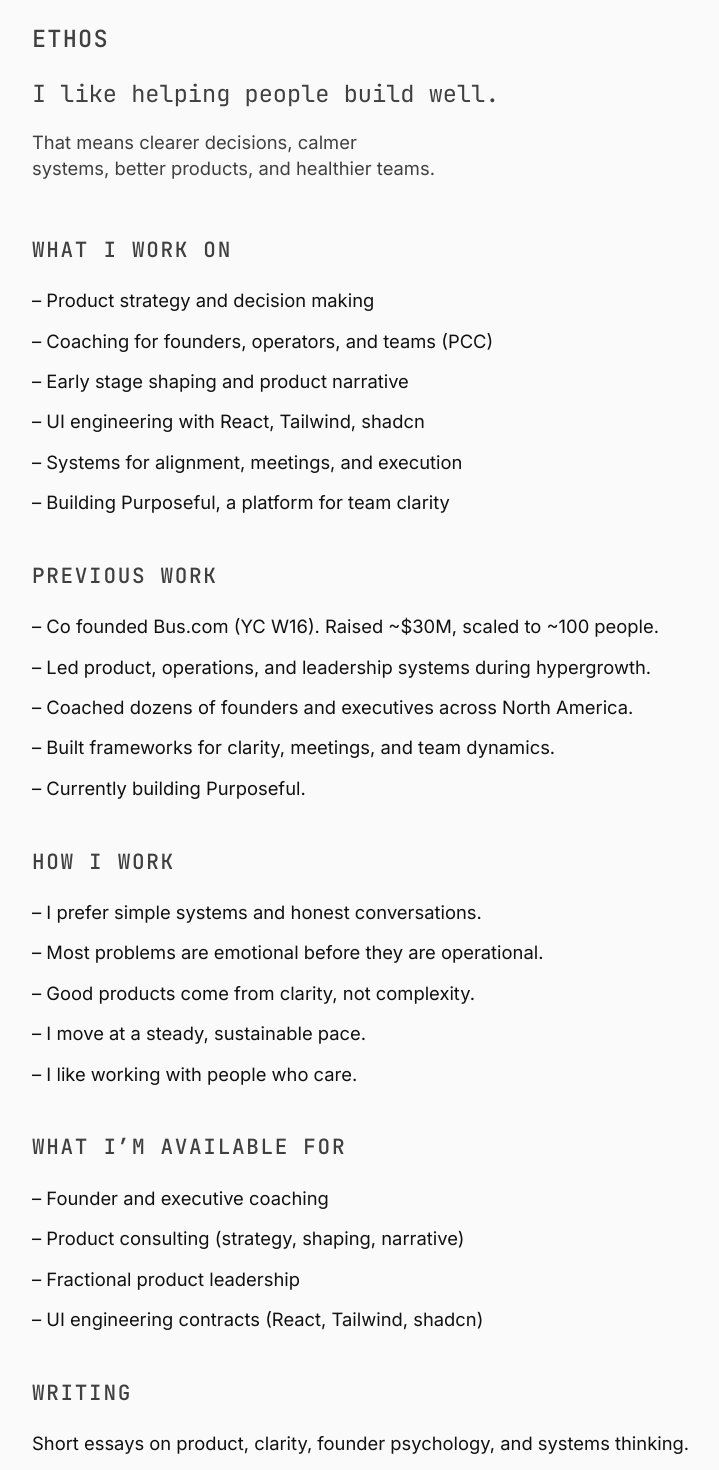
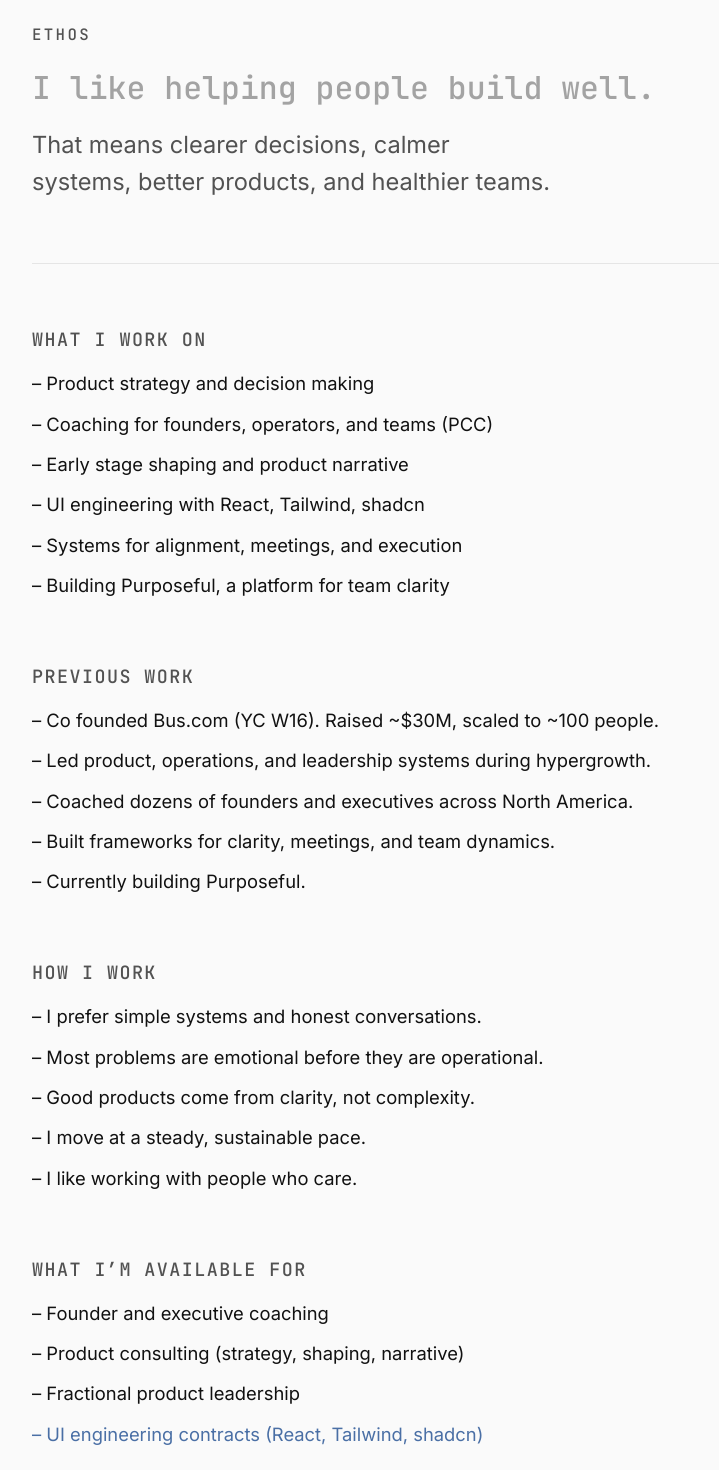
Before and after one commit to kysebo/boulay-site, a Next.js app: page / in a window 1280 px wide. Shown: the part 60-1530 px from the top of the page, without its empty margins (31-750 px from the left). Built offline with nearby package versions, Linux system fonts and the light colour scheme.

Commit message:
homepage changes

```diff
--- a/app/globals.css
+++ b/app/globals.css
@@ -49,10 +49,32 @@ body {
 /* Basic link styling to match your muted blue */
 a {
   color: #4a6fa5;
+  position: relative;
+  text-decoration: none;
+  display: inline-block;
+  padding-bottom: 2px;
+  transition: all 0.2s ease;
+  margin-bottom: 2px;
+  line-height: 1.2;
+  vertical-align: middle;
+  text-underline-offset: 2px;
+  text-decoration-thickness: 1px;
+  text-decoration-color: transparent;
 }
 
-a:hover {
-  text-decoration: underline;
+a::after {
+  content: "";
+  position: absolute;
+  left: 0;
+  bottom: -1px;
+  height: 1px;
+  width: 0;
+  background: currentColor;
+  transition: width 0.2s ease;
+}
+
+a:hover::after {
+  width: 100%;
 }
 
 /* Optional: small default typography tweaks */
--- a/app/page.tsx
+++ b/app/page.tsx
@@ -6,14 +6,14 @@ export default function Home() {
       <div className="max-w-[800px] ml-4 px-8 py-16">
         {/* ETHOS */}
         <header>
-          <section className="mb-10">
-            <h1 className="font-mono text-lg font-medium md:text-lg uppercase tracking-[0.05em] text-neutral-700 mb-4 leading-tight">
+          <section className="pb-6">
+            <p className="font-mono uppercase text-xs tracking-[0.15em] font-medium text-neutral-600 mb-5">
               ETHOS
+            </p>
+            <h1 className="font-mono text-2xl md:text-2xl font-medium leading-[1.1] text-neutral-400">
+              I like helping people build well.
             </h1>
-            <p className="font-mono text-lg leading-relaxed text-neutral-700">
-              I like helping people build well.
-            </p>
-            <p className="mt-3 text-sm text-neutral-700">
+            <p className="mt-4 text-base md:text-lg text-neutral-600">
               <Balancer>
                 That means clearer decisions, calmer systems, better products, and healthier teams.
               </Balancer>
@@ -22,8 +22,8 @@ export default function Home() {
         </header>
 
         {/* WHAT I WORK ON */}
-        <section className="mb-8">
-          <h2 className="font-mono text-base uppercase tracking-[0.08em] font-medium text-neutral-700 mb-4">
+        <section className="mt-6 border-t border-neutral-200 pt-12">
+          <h2 className="font-mono text-sm uppercase tracking-[0.08em] font-medium text-neutral-600 mb-3">
             What I work on
           </h2>
           <ul className="space-y-2 text-sm leading-relaxed max-w-prose">
@@ -37,8 +37,8 @@ export default function Home() {
         </section>
 
         {/* PREVIOUS WORK */}
-        <section className="mb-8">
-          <h2 className="font-mono text-base uppercase tracking-[0.08em] font-medium text-neutral-700 mb-4">
+        <section className="mt-12">
+          <h2 className="font-mono text-sm uppercase tracking-[0.08em] font-medium text-neutral-600 mb-3">
             Previous work
           </h2>
           <ul className="space-y-2 text-sm leading-relaxed">
@@ -51,8 +51,8 @@ export default function Home() {
         </section>
 
         {/* HOW I WORK */}
-        <section className="mb-8">
-          <h2 className="font-mono text-base uppercase tracking-[0.08em] font-medium text-neutral-700 mb-4">
+        <section className="mt-12">
+          <h2 className="font-mono text-sm uppercase tracking-[0.08em] font-medium text-neutral-600 mb-3">
             How I work
           </h2>
           <ul className="space-y-2 text-sm leading-relaxed">
@@ -65,21 +65,23 @@ export default function Home() {
         </section>
 
         {/* WHAT I'M AVAILABLE FOR */}
-        <section className="mb-8">
-          <h2 className="font-mono text-base uppercase tracking-[0.08em] font-medium text-neutral-700 mb-4">
+        <section className="mt-12">
+          <h2 className="font-mono text-sm uppercase tracking-[0.08em] font-medium text-neutral-600 mb-3">
             What I’m available for
           </h2>
           <ul className="space-y-2 text-sm leading-relaxed">
             <li>– Founder and executive coaching</li>
             <li>– Product consulting (strategy, shaping, narrative)</li>
             <li>– Fractional product leadership</li>
-            <li>– UI engineering contracts (React, Tailwind, shadcn)</li>
+            <li>
+              <a href="/frontend" className="text-[#4a6fa5] underline-offset-2">– UI engineering contracts (React, Tailwind, shadcn)</a>
+            </li>
           </ul>
         </section>
 
         {/* WRITING */}
-        <section className="mb-8">
-          <h2 className="font-mono text-base uppercase tracking-[0.08em] font-medium text-neutral-700 mb-4">
+        <section className="mt-12">
+          <h2 className="font-mono text-sm uppercase tracking-[0.08em] font-medium text-neutral-600 mb-3">
             Writing
           </h2>
           <p className="text-sm leading-relaxed mb-2">
@@ -94,8 +96,8 @@ export default function Home() {
         </section>
 
         {/* CONTACT */}
-        <section className="border-t border-neutral-200 pt-6 mt-6">
-          <h2 className="font-mono text-base uppercase tracking-[0.08em] font-medium text-neutral-700 mb-4">
+        <section className="border-t border-neutral-200 pt-6 mt-12">
+          <h2 className="font-mono text-sm uppercase tracking-[0.08em] font-medium text-neutral-600 mb-3">
             Contact
           </h2>
           <p className="text-sm">
```
Also changed, not shown: .subframe/sync 2.json (added).
